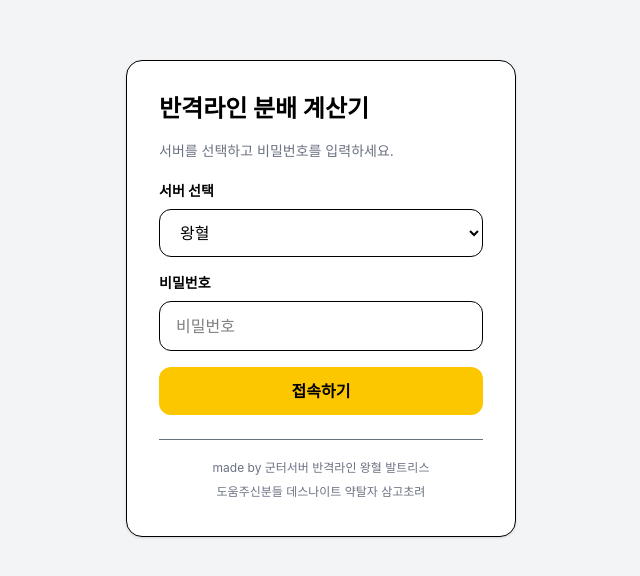
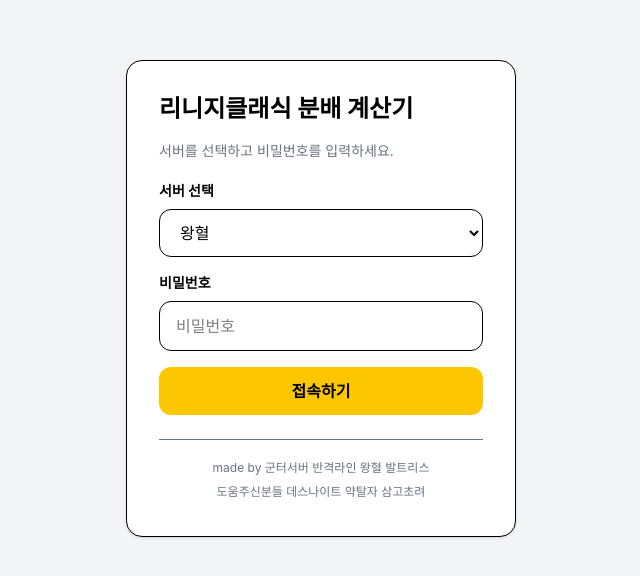
Before and after one commit to Terra-AI-KR/lineage-distribution, a React (Vite) app: page / in a window 1280 px wide. Shown: the part 102-678 px from the top of the page, without its empty margins (319-959 px from the left). Built offline with nearby package versions, Linux system fonts and the light colour scheme.

Commit message:
word change

```diff
--- a/src/App.jsx
+++ b/src/App.jsx
@@ -72,7 +72,7 @@
     '선버스트', '트리플 애로우', '블러드 투 소울', '블레스 오브 어스',
     '아이 오브 스톰', '블레스 오브 파이어', '순간이동조종반지',
     '변신조종반지', '발터자르의 모자', '메르키오르의 모자',
-    '지식의 목걸이', '완력의 목걸이',
+    '지식의 목걸이', '완력의 목걸이', '축데이', '축젤'
   ]
 
   const [groups, setGroups] = useState(initialGroups)
@@ -821,7 +821,7 @@
       <div className="min-h-screen bg-gray-100 flex items-center justify-center">
         <div className="bg-white rounded-2xl border shadow-sm p-8 w-[390px]">
           <h1 className="text-2xl font-bold mb-4">
-            반격라인 분배 계산기
+            리니지클래식 분배 계산기
           </h1>
 
           <p className="text-gray-500 text-sm mb-5">
@@ -918,11 +918,11 @@
 
         <div className="mb-6">
           <h1 className="text-3xl font-bold mb-2">
-            반격라인 분배 계산기
+            리니지클래식 분배 계산기
           </h1>
 
           <p className="text-gray-500">
-            {currentServer?.name || '서버'} · 왕혈 보스 분배 시스템
+            {currentServer?.name || '서버'} · 보스탐 분배 시스템
           </p>
         </div>
 
```
